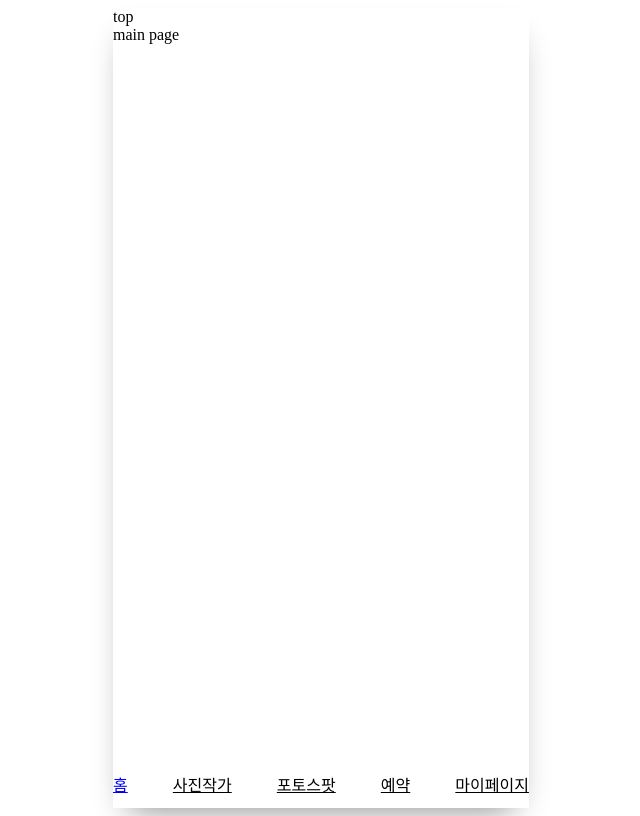
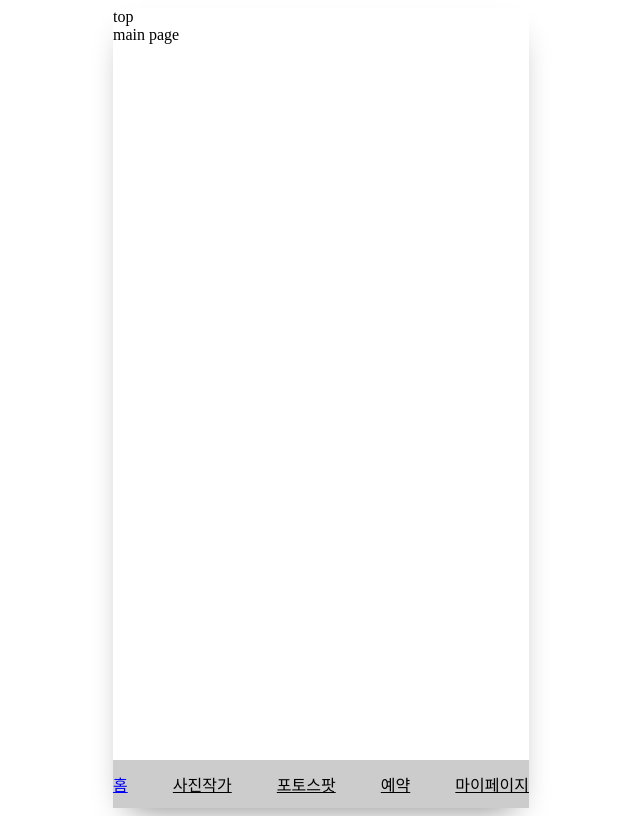
Before and after one commit to photo-ground/FE, a Next.js app: page / in a window 1280 px wide. Shown: the whole page, without its empty margins (319-959 px from the left). Built offline with nearby package versions, Linux system fonts and the light colour scheme.

Commit message:
💄 ui: 임시 스타일링

```diff
--- a/src/components/BNB/styles.ts
+++ b/src/components/BNB/styles.ts
@@ -7,6 +7,7 @@ export const Container = styled.nav`
   justify-content: space-between;
 
   height: 3rem; // [todo] remove this
+  background: #ccc; // [todo] remove this
 `;
 
 export const Tab = styled(Link)<{ $isSelected: boolean }>`
```
